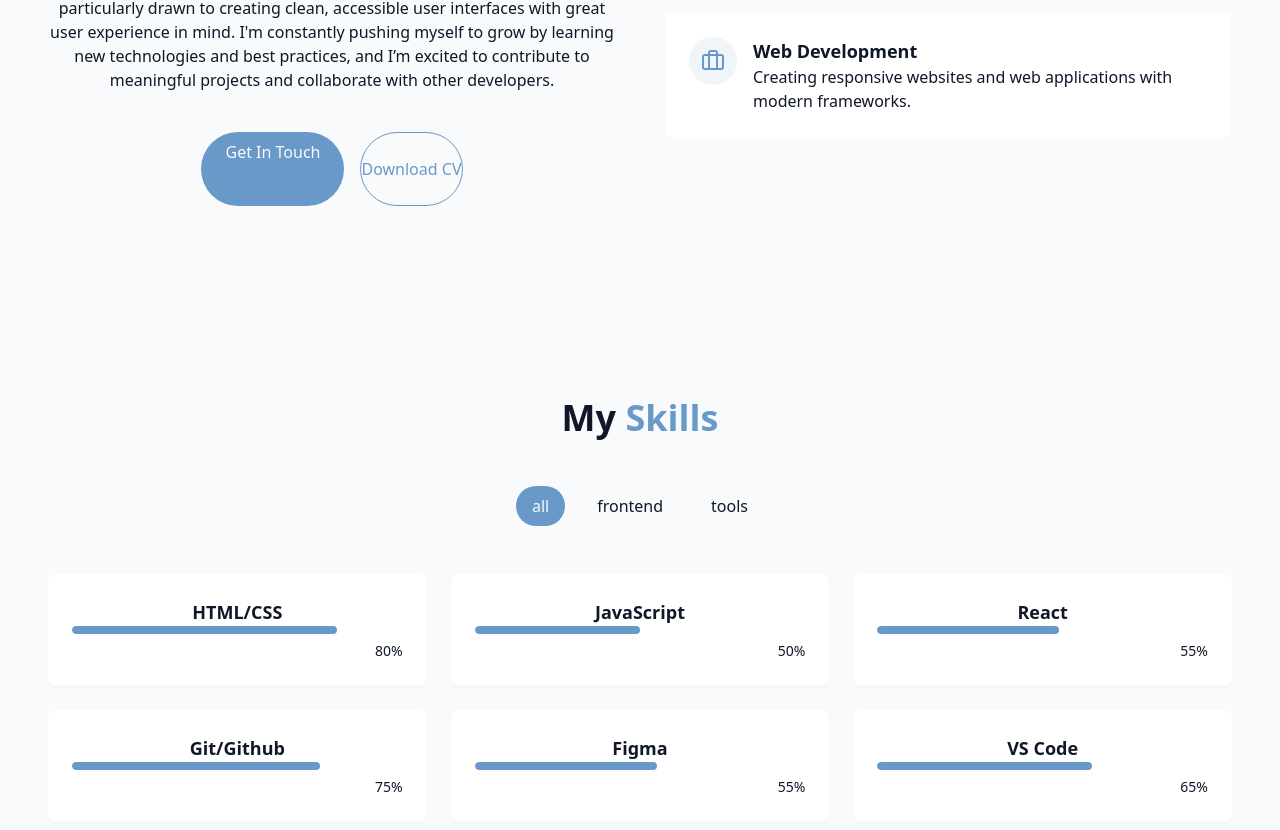
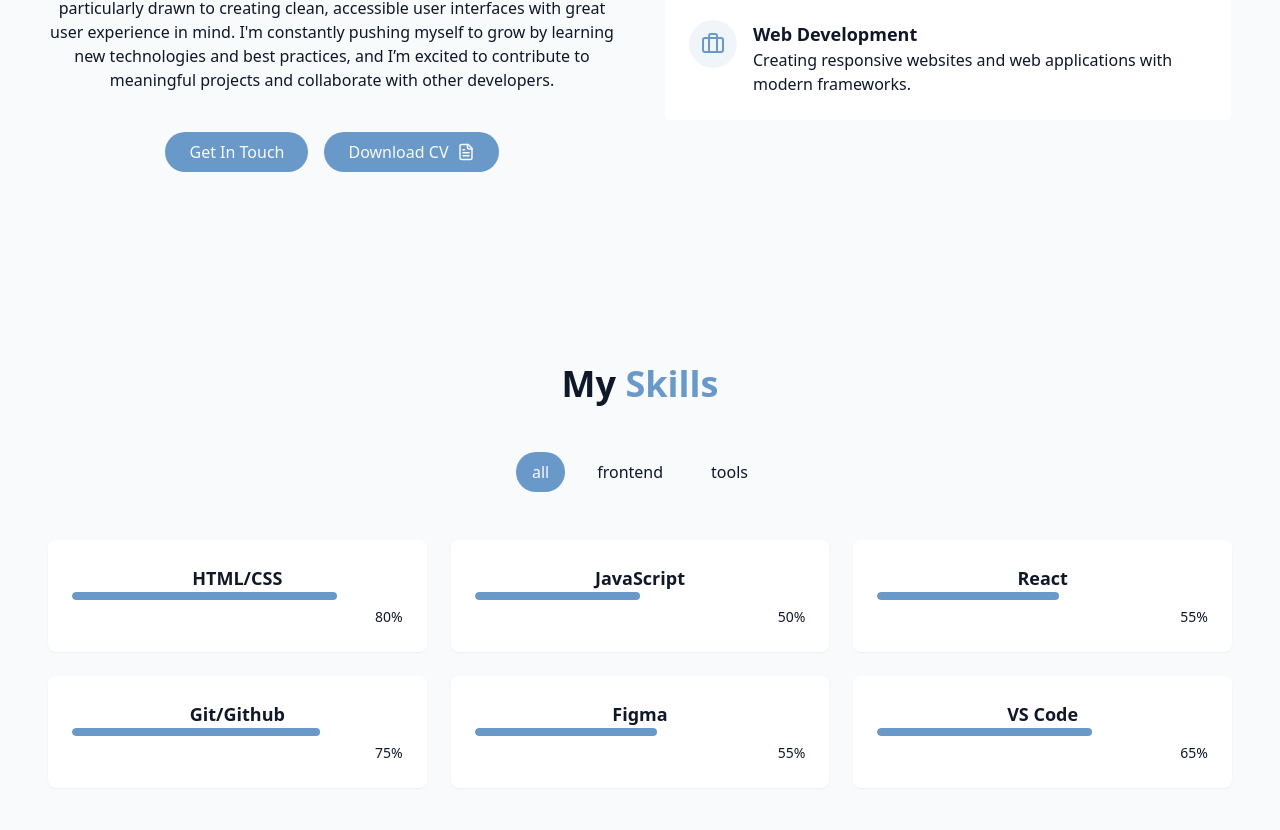
Before and after one commit to colonelagbo/great-portfolio, a React (Vite) app: page / in a window 1280 px wide. Shown: the part 1340-2170 px from the top of the page. Built offline with nearby package versions, Linux system fonts and the light colour scheme.

Commit message:
updated AboutSection

```diff
--- a/src/components/AboutSection.jsx
+++ b/src/components/AboutSection.jsx
@@ -1,4 +1,4 @@
-import { Code, User, Briefcase } from "lucide-react";
+import { Code, User, Briefcase, FileText} from "lucide-react";
 
 export const AboutSection = () => {
   return (
@@ -47,12 +47,13 @@ export const AboutSection = () => {
                 Get In Touch
               </a>
 
-              <a
-                href=""
-                className="py-6 py-2 rounded-full border border-primary text-primary hover:bg-primary/10 transition-colors duration-300"
-              >
-                Download CV
-              </a>
+             <a
+  href="public/projects/CV.pdf"
+  download
+  className="cosmic-button w-fit flex items-center gap-2"
+>
+  Download CV <FileText size={18} />
+</a>
             </div>
           </div>
 
```
Also changed, not shown: 1 other file (tests, documents, lock files or other folders).
